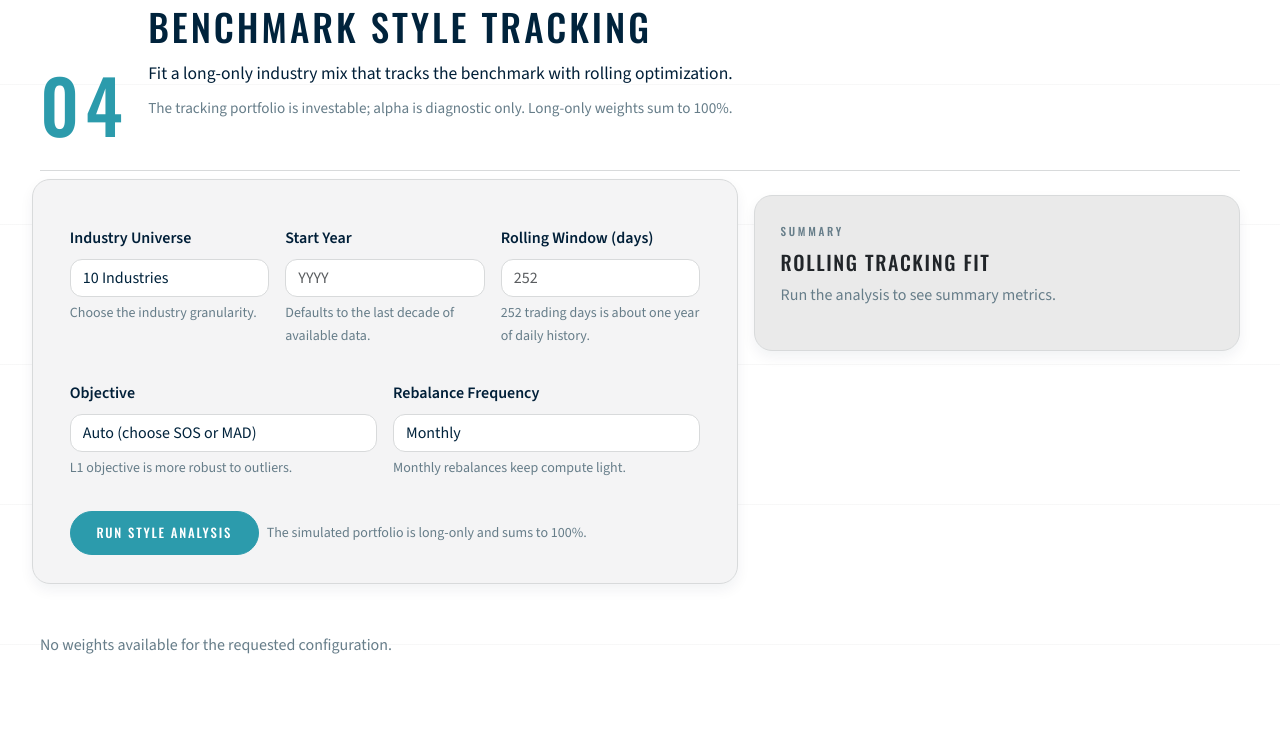
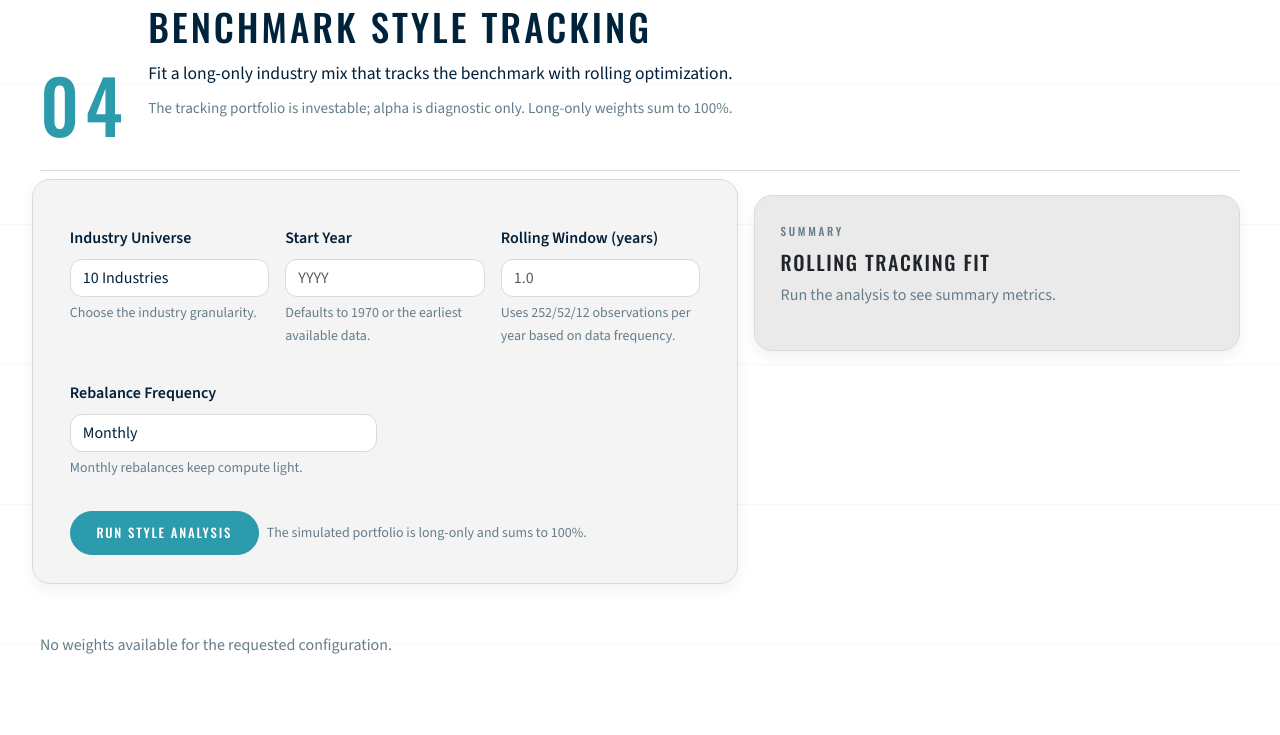
Before and after one commit to Ryanmilgrim/quant_dashboard, a Flask app: page /style/benchmark-style in a window 1280 px wide. Shown: the part 196-931 px from the top of the page. Run offline with Flask 3, Linux system fonts and the light colour scheme; data that the repository does not hold is empty.

Commit message:
updating

```diff
--- a/quant_dashboard/lib/analysis/__init__.py
+++ b/quant_dashboard/lib/analysis/__init__.py
@@ -1,11 +1,10 @@
 """Analysis utilities (models and analytics)."""
 
-from .benchmark_style import OBJ_MAD, OBJ_SOS, StyleAnalysis, StyleRun
+from .benchmark_style import OBJ_MAD, StyleAnalysis, StyleRun
 from .black_scholes import _norm_cdf, black_scholes_price
 
 __all__ = [
     "OBJ_MAD",
-    "OBJ_SOS",
     "StyleAnalysis",
     "StyleRun",
     "black_scholes_price",
--- a/quant_dashboard/web/blueprints/style/routes.py
+++ b/quant_dashboard/web/blueprints/style/routes.py
@@ -26,6 +26,15 @@ def _opt_int(value: Optional[str]) -> Optional[int]:
     return int(s)
 
 
+def _opt_float(value: Optional[str]) -> Optional[float]:
+    if value is None:
+        return None
+    s = str(value).strip()
+    if s == "" or s.lower() in ("none", "null", "auto"):
+        return None
+    return float(s)
+
+
 def _top_weights(weights: pd.Series, *, top_n: int = 10) -> pd.Series:
     if weights is None or weights.empty:
         return pd.Series(dtype=float)
@@ -46,17 +55,13 @@ def _prepare_line_chart_payload(
     df: pd.DataFrame,
     *,
     y_axis_title: str,
-    max_points: Optional[int] = 900,
     round_to: int = 6,
 ) -> dict[str, object]:
-    """Prepare a Plotly-friendly payload with optional down-sampling for speed."""
+    """Prepare a Plotly-friendly payload."""
     if df.empty:
         return {"series": [], "y_axis_title": y_axis_title}
 
     data = df.copy()
-    if max_points is not None and len(data) > max_points:
-        take_idx = np.linspace(0, len(data) - 1, max_points, dtype=int)
-        data = data.iloc[take_idx]
 
     dates = [dt.strftime("%Y-%m-%d") for dt in data.index]
     series = [
@@ -66,18 +71,37 @@ def _prepare_line_chart_payload(
     return {"series": series, "y_axis_title": y_axis_title}
 
 
+def _prepare_weights_history_payload(
+    weights: pd.DataFrame,
+) -> dict[str, object]:
+    if weights.empty:
+        return {"series": [], "y_axis_title": "Weight (%)"}
+
+    data = weights.copy().astype(float).clip(lower=0.0)
+    row_sum = data.sum(axis=1).replace(0.0, np.nan)
+    data = data.div(row_sum, axis=0).fillna(0.0)
+
+    data = data.mul(100.0)
+    dates = [dt.strftime("%Y-%m-%d") for dt in data.index]
+    series = [
+        {"name": col, "x": dates, "y": data[col].round(2).tolist()}
+        for col in data.columns
+    ]
+    return {"series": series, "y_axis_title": "Weight (%)"}
+
+
 @style_bp.route("/benchmark-style", methods=["GET", "POST"])
 def benchmark_style():
     chart_growth: Optional[dict[str, object]] = None
     chart_tracking: Optional[dict[str, object]] = None
-    weights_payload: Optional[dict[str, object]] = None
+    weights_history: Optional[dict[str, object]] = None
     weights_table: list[dict[str, object]] = []
     metrics: Optional[dict[str, object]] = None
 
     params = request.values
     selected_universe = (params.get("universe") or "10").strip()
     style_window_value = (params.get("style_window") or "").strip()
-    objective = (params.get("objective") or "auto").strip()
+    style_window_years_value = (params.get("style_window_years") or "").strip()
     rebalance = (params.get("rebalance") or "monthly").strip()
     start_year_value = (params.get("start_year") or "").strip()
 
@@ -91,18 +115,18 @@ def benchmark_style():
         if universe not in SUPPORTED_INDUSTRY_UNIVERSES:
             raise ValueError("Unsupported universe")
 
-        if objective not in {"auto", "sum of squares", "mean absolute deviation"}:
-            raise ValueError("Unsupported objective")
-
         if rebalance not in {"daily", "weekly", "monthly"}:
             raise ValueError("Unsupported rebalance frequency")
 
         earliest_start = get_universe_start_date_cached(universe, weighting)
         earliest_start_year = earliest_start.year
-        default_start_year = max(earliest_start_year, current_year - 10)
+        default_start_year = max(earliest_start_year, 1970)
 
         if not start_year_display:
             start_year_display = str(default_start_year)
+
+        if not style_window_years_value and not style_window_value:
+            style_window_years_value = "1.0"
 
         try:
             start_year = int(start_year_display)
@@ -126,13 +150,12 @@ def benchmark_style():
                 "benchmark_style.html",
                 chart_growth=chart_growth,
                 chart_tracking=chart_tracking,
-                weights_payload=weights_payload,
+                weights_history=weights_history,
                 weights_table=weights_table,
                 metrics=metrics,
                 universes=SUPPORTED_INDUSTRY_UNIVERSES,
                 selected_universe=selected_universe,
-                style_window_value=style_window_value,
-                objective=objective,
+                style_window_years_value=style_window_years_value,
                 rebalance=rebalance,
                 start_year_value=start_year_display,
                 earliest_start_year=earliest_start_year or current_year,
@@ -140,13 +163,16 @@ def benchmark_style():
             )
 
         style_window = _opt_int(style_window_value)
+        style_window_years = _opt_float(style_window_years_value)
         if style_window is not None and style_window <= 1:
             raise ValueError("style_window must be greater than 1.")
+        if style_window is None and style_window_years is not None and style_window_years <= 0:
+            raise ValueError("style_window_years must be positive.")
 
         analysis = StyleAnalysis(df, benchmark_name="Mkt")
         run = analysis.run(
             style_window=style_window,
-            style_objective=objective,
+            style_window_years=style_window_years,
             optimize_frequency=rebalance,
         )
 
@@ -162,14 +188,12 @@ def benchmark_style():
             if ((row_sum - 1.0).abs() > 1e-5).any():
                 flash("Weights do not sum to 100% on every rebalance date.", "warning")
 
+            weights_history = _prepare_weights_history_payload(weights)
+
             top = _top_weights(weights.iloc[-1], top_n=10)
             if top.empty:
                 flash("No usable weights found for the latest rebalance date.", "warning")
             else:
-                weights_payload = {
-                    "labels": [str(x) for x in top.index],
-                    "values": (top.values * 100).round(2).tolist(),
-                }
                 weights_table = [
                     {
                         "name": str(name),
@@ -189,23 +213,28 @@ def benchmark_style():
                 y_axis_title="Indexed growth (base = 100)",
             )
 
-        tracking_residual = run.tracking_error.rename("Tracking Residual").dropna()
-        if not tracking_residual.empty:
-            tracking_residual_bp = tracking_residual.mul(10_000).rename("Tracking Residual (bps)")
+        active_return = run.tracking_error.rename("Active Return").dropna()
+        if not active_return.empty:
+            active_return_pct = active_return.mul(100.0).rename("Daily Active Return (%)")
             chart_tracking = _prepare_line_chart_payload(
-                tracking_residual_bp.to_frame(),
-                y_axis_title="Tracking residual (portfolio - benchmark, bps)",
-                round_to=2,
+                active_return_pct.to_frame(),
+                y_axis_title="Daily return",
+                round_to=4,
             )
 
         te = run.tracking_error.dropna()
         te_mean = float(te.mean()) if not te.empty else None
         te_vol = float(te.std()) if not te.empty else None
-        te_ann = float(te_vol * np.sqrt(252)) if te_vol is not None else None
+        steps_per_year = {"daily": 252, "weekly": 52, "monthly": 12}.get(
+            run.params["window_frequency"],
+            252,
+        )
+        te_ann = float(te_vol * np.sqrt(steps_per_year)) if te_vol is not None else None
 
         metrics = {
             "window": run.params["style_window"],
-            "objective": run.params["style_objective"],
+            "window_years": run.params["style_window_years"],
+            "window_frequency": run.params["window_frequency"],
             "rebalance": run.params["optimize_frequency"],
             "assets": weights.shape[1] if not weights.empty else 0,
             "rebalance_start": (
@@ -214,9 +243,9 @@ def benchmark_style():
             "rebalance_end": (
                 weights.index.max().strftime("%Y-%m-%d") if not weights.empty else None
             ),
-            "tracking_error_mean": te_mean * 10_000 if te_mean is not None else None,
-            "tracking_error_vol": te_vol * 10_000 if te_vol is not None else None,
-            "tracking_error_vol_annual": te_ann * 10_000 if te_ann is not None else None,
+            "active_return_mean": te_mean * 100.0 if te_mean is not None else None,
+            "active_return_vol": te_vol * 100.0 if te_vol is not None else None,
+            "active_return_vol_annual": te_ann * 100.0 if te_ann is not None else None,
         }
     except ValueError:
         if request.method == "POST":
@@ -229,13 +258,12 @@ def benchmark_style():
         "benchmark_style.html",
         chart_growth=chart_growth,
         chart_tracking=chart_tracking,
-        weights_payload=weights_payload,
+        weights_history=weights_history,
         weights_table=weights_table,
         metrics=metrics,
         universes=SUPPORTED_INDUSTRY_UNIVERSES,
         selected_universe=selected_universe,
-        style_window_value=style_window_value,
-        objective=objective,
+        style_window_years_value=style_window_years_value,
         rebalance=rebalance,
         start_year_value=start_year_display,
         earliest_start_year=earliest_start_year or current_year,
--- a/quant_dashboard/web/templates/benchmark_style.html
+++ b/quant_dashboard/web/templates/benchmark_style.html
@@ -27,21 +27,12 @@
         <div class="col-12 col-md-6 col-lg-4">
           <label class="form-label" for="start_year">Start Year</label>
           <input class="form-control" id="start_year" name="start_year" type="number" inputmode="numeric" pattern="\d{4}" min="{{ earliest_start_year }}" max="{{ current_year }}" step="1" placeholder="YYYY" value="{{ start_year_value }}">
-          <p class="form-text">Defaults to the last decade of available data.</p>
+          <p class="form-text">Defaults to 1970 or the earliest available data.</p>
         </div>
         <div class="col-12 col-md-6 col-lg-4">
-          <label class="form-label" for="style_window">Rolling Window (days)</label>
-          <input class="form-control" id="style_window" name="style_window" type="number" min="2" step="1" placeholder="252" value="{{ style_window_value }}">
-          <p class="form-text">252 trading days is about one year of daily history.</p>
-        </div>
-        <div class="col-12 col-md-6">
-          <label class="form-label" for="objective">Objective</label>
-          <select class="form-select" id="objective" name="objective">
-            <option value="auto" {% if objective == 'auto' %}selected{% endif %}>Auto (choose SOS or MAD)</option>
-            <option value="sum of squares" {% if objective == 'sum of squares' %}selected{% endif %}>Sum of squares (least squares)</option>
-            <option value="mean absolute deviation" {% if objective == 'mean absolute deviation' %}selected{% endif %}>Mean absolute deviation</option>
-          </select>
-          <p class="form-text">L1 objective is more robust to outliers.</p>
+          <label class="form-label" for="style_window_years">Rolling Window (years)</label>
+          <input class="form-control" id="style_window_years" name="style_window_years" type="number" min="0.1" step="0.1" placeholder="1.0" value="{{ style_window_years_value }}">
+          <p class="form-text">Uses 252/52/12 observations per year based on data frequency.</p>
         </div>
         <div class="col-12 col-md-6">
           <label class="form-label" for="rebalance">Rebalance Frequency</label>
@@ -68,11 +59,16 @@
               <tbody>
                 <tr>
                   <th scope="row">Window</th>
-                  <td>{{ metrics.window }} days</td>
-                </tr>
-                <tr>
-                  <th scope="row">Objective</th>
-                  <td>{{ metrics.objective }}</td>
+                  <td>
+                    {% if metrics.window_years is not none %}
+                      {{ '%.2f' | format(metrics.window_years) }} years
+                    {% else %}
+                      Not available
+                    {% endif %}
+                    {% if metrics.window_frequency %}
+                      ({{ metrics.window }} obs, {{ metrics.window_frequency }})
+                    {% endif %}
+                  </td>
                 </tr>
                 <tr>
                   <th scope="row">Rebalance</th>
@@ -93,30 +89,30 @@
                   </td>
                 </tr>
                 <tr>
-                  <th scope="row">Tracking residual (mean)</th>
+                  <th scope="row">Active return (mean)</th>
                   <td>
-                    {% if metrics.tracking_error_mean is not none %}
-                      {{ '%.2f' | format(metrics.tracking_error_mean) }} bps
+                    {% if metrics.active_return_mean is not none %}
+                      {{ '%.4f' | format(metrics.active_return_mean) }}%
                     {% else %}
                       Not available
                     {% endif %}
                   </td>
                 </tr>
                 <tr>
-                  <th scope="row">Tracking residual (daily vol)</th>
+                  <th scope="row">Active return (daily vol)</th>
                   <td>
-                    {% if metrics.tracking_error_vol is not none %}
-                      {{ '%.2f' | format(metrics.tracking_error_vol) }} bps
+                    {% if metrics.active_return_vol is not none %}
+                      {{ '%.4f' | format(metrics.active_return_vol) }}%
                     {% else %}
                       Not available
                     {% endif %}
                   </td>
                 </tr>
                 <tr>
-                  <th scope="row">Tracking residual (annualized vol)</th>
+                  <th scope="row">Active return (annualized vol)</th>
                   <td>
-                    {% if metrics.tracking_error_vol_annual is not none %}
-                      {{ '%.2f' | format(metrics.tracking_error_vol_annual) }} bps
+                    {% if metrics.active_return_vol_annual is not none %}
+                      {{ '%.4f' | format(metrics.active_return_vol_annual) }}%
                     {% else %}
                       Not available
                     {% endif %}
@@ -132,7 +128,7 @@
     </div>
   </section>
 
-  {% if chart_growth or chart_tracking or (weights_payload and weights_payload.labels) %}
+  {% if chart_growth or chart_tracking or (weights_history and weights_history.series) %}
     <section class="report-grid report-grid--spaced">
       {% if chart_growth %}
         <div class="span-12">
@@ -149,20 +145,20 @@
         <div class="span-12">
           <div class="card chart-panel">
             <div class="card-body p-4 p-lg-5">
-              <h5 class="card-title">Tracking residual (portfolio &minus; benchmark)</h5>
-              <p class="card-subtitle text-muted small mb-3">Daily residuals in basis points; positive values indicate outperformance.</p>
+              <h5 class="card-title">Daily active return (portfolio &minus; benchmark)</h5>
+              <p class="card-subtitle text-muted small mb-3">Daily active returns; positive values indicate outperformance.</p>
               <div id="trackingChart" class="chart-container"></div>
             </div>
           </div>
         </div>
       {% endif %}
-      {% if weights_payload and weights_payload.labels %}
+      {% if weights_history and weights_history.series %}
         <div class="span-12">
           <div class="card chart-panel">
             <div class="card-body p-4 p-lg-5">
-              <h5 class="card-title">Latest style weights (100% total)</h5>
-              <p class="card-subtitle text-muted small mb-3">Top exposures at the most recent rebalance date.</p>
-              <div id="weightsChart" class="chart-container"></div>
+              <h5 class="card-title">Historical style weights</h5>
+              <p class="card-subtitle text-muted small mb-3">Stacked area view of the rolling allocations.</p>
+              <div id="weightsHistoryChart" class="chart-container"></div>
             </div>
           </div>
         </div>
@@ -170,7 +166,7 @@
     </section>
   {% endif %}
 
-  {% if weights_payload and weights_payload.labels %}
+  {% if weights_table %}
     <section class="report-grid">
       <div class="span-12">
         <div class="card report-card">
@@ -195,12 +191,12 @@
     <p class="text-muted">No weights available for the requested configuration.</p>
   {% endif %}
 
-  {% if chart_growth or chart_tracking or weights_payload %}
+  {% if chart_growth or chart_tracking or weights_history %}
     <script src="https://cdn.plot.ly/plotly-2.35.0.min.js" crossorigin="anonymous"></script>
     <script>
       const growthChart = {{ chart_growth | tojson }};
       const trackingChart = {{ chart_tracking | tojson }};
-      const weightsChart = {{ weights_payload | tojson }};
+      const weightsHistory = {{ weights_history | tojson }};
 
       const baseLayout = {
         margin: { t: 40, r: 20, b: 60, l: 60 },
@@ -211,7 +207,7 @@
         paper_bgcolor: 'rgba(0, 0, 0, 0)',
         plot_bgcolor: '#ffffff',
         xaxis: {
-          tickformat: '%m/%d/%y',
+          tickformat: "'%y",
           automargin: true,
           showline: true,
           linecolor: '#d8dadb',
@@ -291,7 +287,7 @@
             y: series.y,
             line: { color: '#001f38', width: 1.8 },
             hoverinfo: 'name+x+y',
-            hovertemplate: '<b>Tracking residual</b><br>%{x|%m/%d/%y}<br>%{y:.2f} bps<extra></extra>',
+            hovertemplate: '<b>Daily return</b><br>%{x|%m/%d/%y}<br>%{y:.1f}%<extra></extra>',
           },
         ];
 
@@ -299,8 +295,9 @@
           ...baseLayout,
           yaxis: {
             ...baseLayout.yaxis,
-            title: trackingChart.y_axis_title || 'Tracking residual (bps)',
-            tickformat: '.2f',
+            title: trackingChart.y_axis_title || 'Daily return',
+            tickformat: '.1f',
+            ticksuffix: '%',
           },
         };
 
@@ -309,31 +306,31 @@
         Plotly.newPlot(container, traces, layout, { displaylogo: false, responsive: true });
       }
 
-      if (weightsChart && weightsChart.labels && weightsChart.labels.length) {
-        const traces = [
-          {
-            type: 'bar',
-            x: weightsChart.labels,
-            y: weightsChart.values,
-            marker: { color: '#2c9bac' },
-            hovertemplate: '<b>%{x}</b><br>%{y:.2f}%<extra></extra>',
-          },
-        ];
+      if (weightsHistory && weightsHistory.series && weightsHistory.series.length) {
+        const traces = weightsHistory.series.map((series) => ({
+          type: 'scatter',
+          mode: 'lines',
+          name: series.name,
+          x: series.x,
+          y: series.y,
+          stackgroup: 'one',
+          line: { width: 0.7 },
+          hovertemplate: '<b>%{fullData.name}</b><br>%{x|%m/%d/%y}<br>%{y:.2f}%<extra></extra>',
+          showlegend: false,
+        }));
 
         const layout = {
           ...baseLayout,
-          xaxis: {
-            ...baseLayout.xaxis,
-            tickangle: -30,
-          },
           yaxis: {
             ...baseLayout.yaxis,
-            title: 'Weight (%)',
+            title: weightsHistory.y_axis_title || 'Weight (%)',
             tickformat: '.1f',
+            range: [0, 100],
           },
+          showlegend: false,
         };
 
-        const container = document.getElementById('weightsChart');
+        const container = document.getElementById('weightsHistoryChart');
         Plotly.purge(container);
         Plotly.newPlot(container, traces, layout, { displaylogo: false, responsive: true });
       }
--- a/quant_dashboard/web/templates/historical.html
+++ b/quant_dashboard/web/templates/historical.html
@@ -95,7 +95,7 @@
         paper_bgcolor: 'rgba(0, 0, 0, 0)',
         plot_bgcolor: '#ffffff',
         xaxis: {
-          tickformat: '%m/%d/%y',
+          tickformat: "'%y",
           automargin: true,
           rangebreaks: showRangeBreaks ? [{ bounds: ['sat', 'mon'] }] : [],
           showline: true,
```
Also changed, not shown: AGENTS.md (+1 -0 lines), quant_dashboard/lib/analysis/benchmark_style.py (+76 -61 lines), quant_dashboard/web/blueprints/universe/routes.py (+1 -12 lines).
